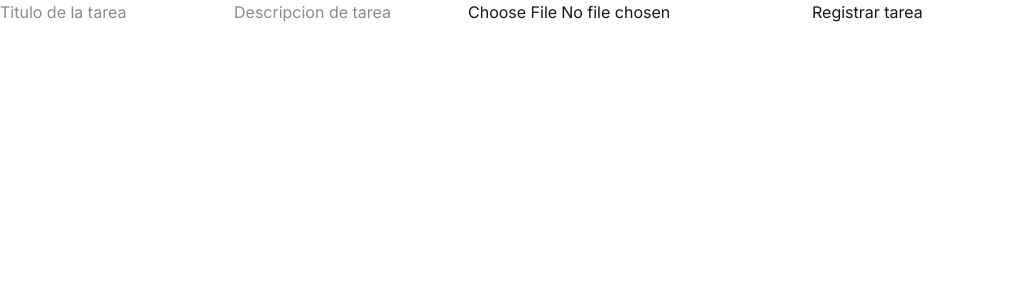
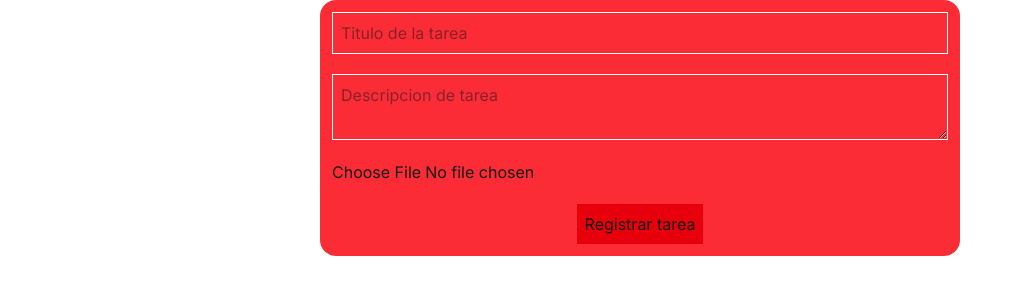
Before and after one commit to cristians-12/tasks, a Next.js app: page /dashboard in a window 1280 px wide. Shown: the top 300 px of the page, without its empty margins (0-1023 px from the left). Built offline with nearby package versions, Linux system fonts and the light colour scheme; no server answers.

Commit message:
feat/ styles form

```diff
--- a/src/components/task-form.jsx
+++ b/src/components/task-form.jsx
@@ -7,7 +7,7 @@ export default function TaskForm() {
     const [task, setTask] = useState({
         title: '',
         description: '',
-        image: ''
+        image: null
     });
 
     const handleSubmit = async (e) => {
@@ -15,14 +15,14 @@ export default function TaskForm() {
         try {
             const supabase = createClient();
 
-            const { data: {user} } = await supabase.auth.getUser();
+            const { data: { user } } = await supabase.auth.getUser();
 
             if (task.image.type !== 'image/png' && task.image.type !== 'image/jpeg') {
                 alert("Solo se permiten imagenes")
                 return
             }
 
-            if(!user){
+            if (!user) {
                 alert("No hay un usuario")
                 return
             }
@@ -37,7 +37,7 @@ export default function TaskForm() {
 
             console.log('img data', dataImage);
             console.error(errorImage);
-            if(errorImage){
+            if (errorImage) {
                 alert("Error al subir la imagen")
                 return
             }
@@ -47,6 +47,7 @@ export default function TaskForm() {
                     title: task.title,
                     description: task.description,
                     user_id: userData.user.id,
+                    image: dataImage.path,
                 });
 
 
@@ -57,11 +58,27 @@ export default function TaskForm() {
     }
 
     return (
-        <form >
-            <input type="text" placeholder="Titulo de la tarea" onChange={(e) => setTask({ ...task, title: e.target.value })} />
-            <input type="text" placeholder="Descripcion de tarea" onChange={(e) => setTask({ ...task, description: e.target.value })} />
+        <form className="flex flex-col bg-red-500 w-[50%] mx-auto p-3 rounded-2xl gap-5">
+            <input
+                type="text"
+                placeholder="Titulo de la tarea"
+                onChange={(e) => setTask({ ...task, title: e.target.value })}
+                className="border border-white p-2"
+            />
+            <textarea
+                type="text"
+                placeholder="Descripcion de tarea"
+
+                onChange={(e) => setTask({ ...task, description: e.target.value })}
+                className="border border-white p-2"
+            />
             <input type="file" onChange={(e) => setTask({ ...task, image: e.target.files[0] })} name="imagen" />
-            <button onClick={handleSubmit}>Registrar tarea</button>
+            {
+                task.image
+                &&
+                <img src={URL.createObjectURL(task.image)} className="w-[300px]" alt="" />
+            }
+            <button className="bg-red-600 p-2 w-fit mx-auto" onClick={handleSubmit}>Registrar tarea</button>
         </form>
     )
 }
```
